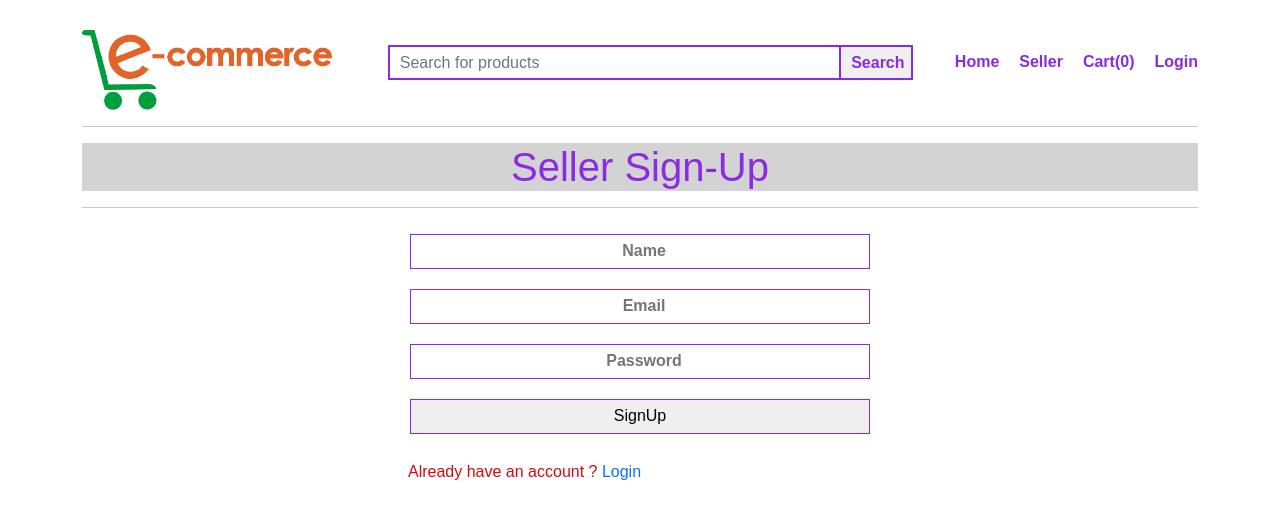
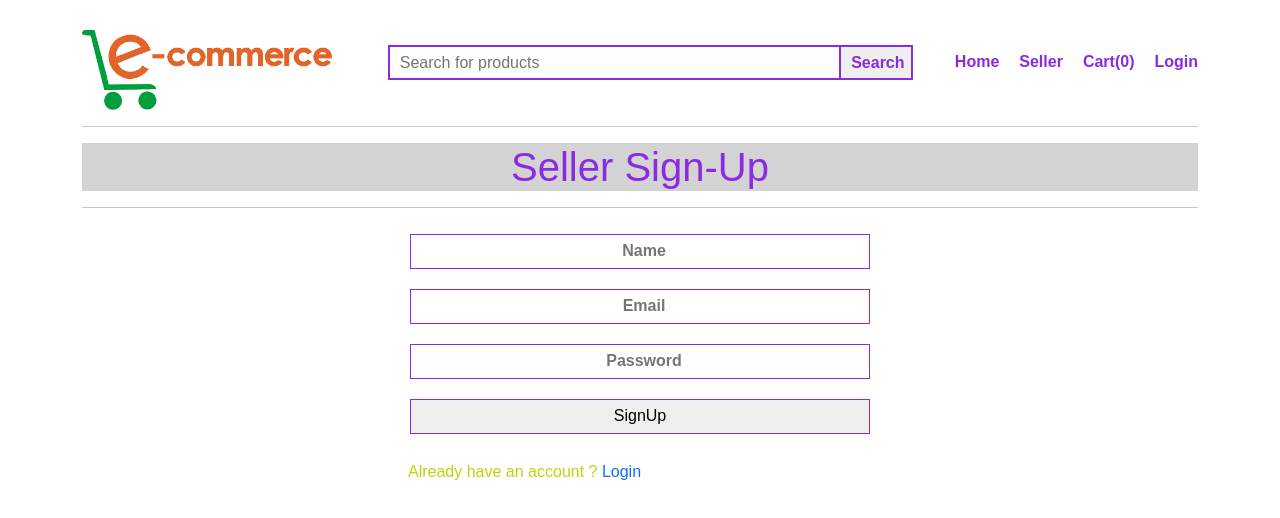
Before and after one commit to nadeem-n123/Ecommerce, an Angular app: page /seller-auth in a window 1280 px wide. Shown: the top 518 px of the page. Built offline with nearby package versions, Linux system fonts and the light colour scheme.

Commit message:
some changes

```diff
--- a/src/app/seller-auth/seller-auth.component.html
+++ b/src/app/seller-auth/seller-auth.component.html
@@ -39,7 +39,7 @@
                     </span>
                 </span>
             <button class="form-button">SignUp</button>
-            <a type="button" class="SignUp-toggle mt-3 px-2" (click)="openLogin()"> <span style="color: rgb(211, 11, 11);">Already have an account ?</span> Login</a>
+            <a type="button" class="SignUp-toggle mt-3 px-2" (click)="openLogin()"> <span style="color: #bfd30b;">Already have an account ?</span> Login</a>
         </form>
     </div>
 
@@ -70,7 +70,7 @@
                     </span>
                 </span>
             <button class="form-button">Login</button>
-            <a type="button" class="Login-toggle mt-3 px-2" (click)="openSignUp()"><span style="color: rgb(211, 11, 11);"> Don't have an account ?</span> SignUp</a>
+            <a type="button" class="Login-toggle mt-3 px-2" (click)="openSignUp()"><span style="color: #bfd30b;"> Don't have an account ?</span> SignUp</a>
         </form>
     </div>
     <!-- Login Seller page End -->
```
